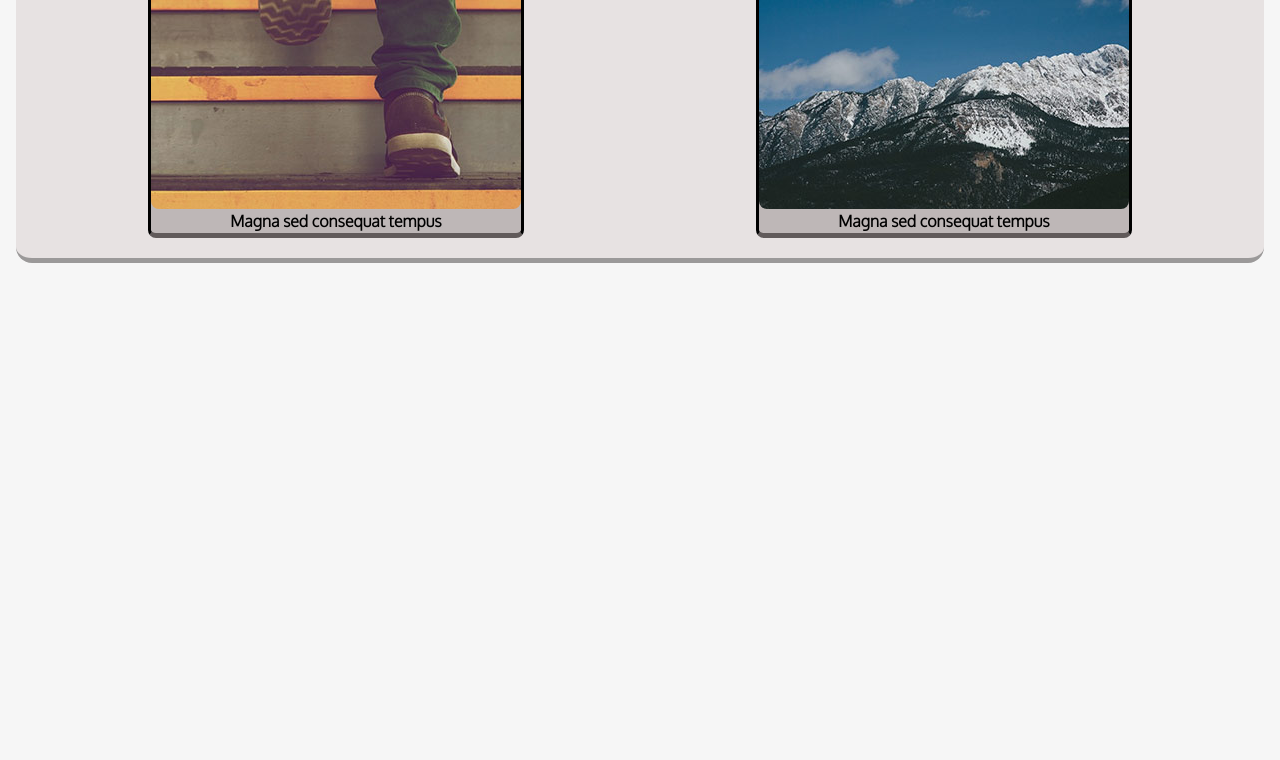
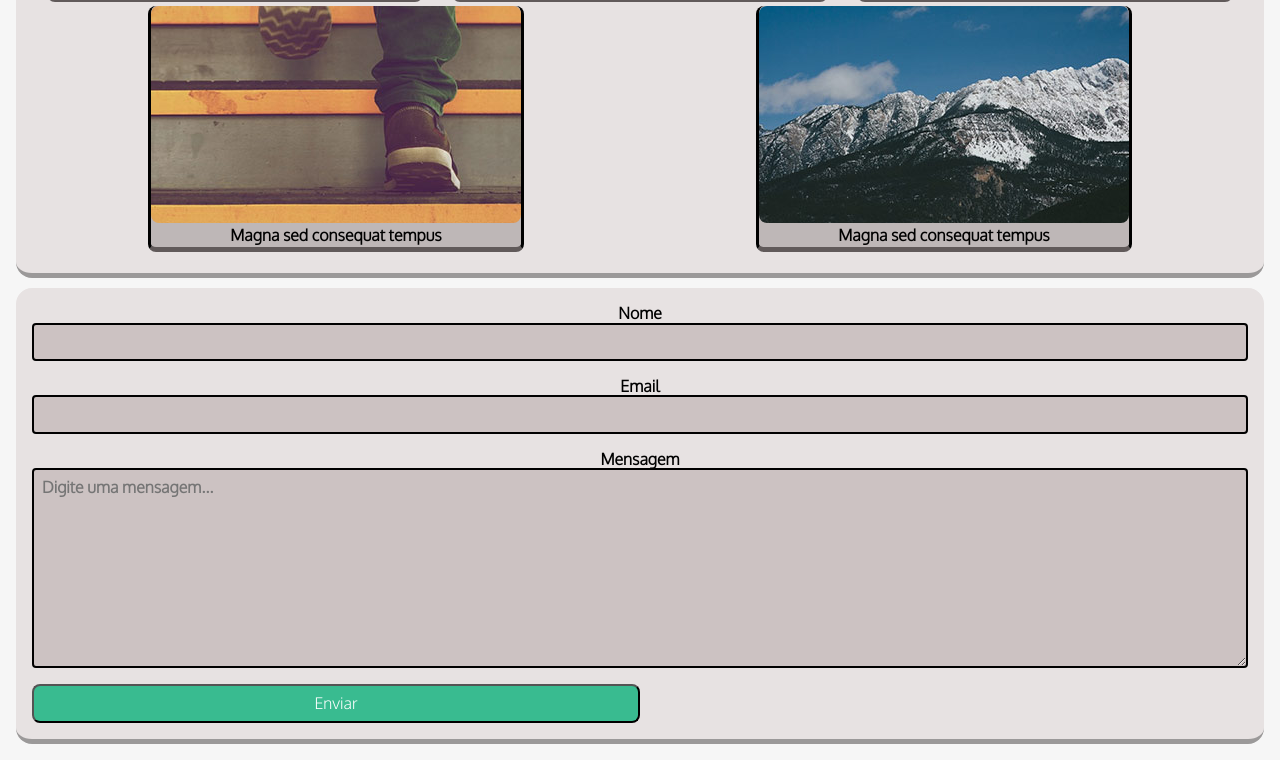
Before and after one commit to gui-s-antunes/strata-grid, a plain HTML site: page index.html in a window 1280 px wide. Shown: the part 898-1658 px from the top of the page. Before the commit the page ends 1187 px from the top, so only its background shows below. Drawn offline with Linux system fonts and the light colour scheme.

Commit message:
main terminado versao padrao

```diff
--- a/css/estilo.css
+++ b/css/estilo.css
@@ -2,6 +2,7 @@ body{
     font-family: 'Oxygen', sans-serif;
     margin: 0;
     background-color: #f6f6f6;
+    font-weight: 700;
 }
 
 h1, h2, h3, h4, h5, h6{
@@ -72,7 +73,7 @@ h1, h2, h3, h4, h5, h6{
 .menu-fixado{
     position: sticky;
     top: 0;
-    margin-bottom: 5vh;
+    /* margin-bottom: 5vh; */
     color: black;
     /* background-color: #757070; */
     background-image: linear-gradient(to bottom, grey 1%, #f6f6f6 40%);
@@ -112,15 +113,29 @@ h1, h2, h3, h4, h5, h6{
     grid-row: 2 / 3;
 }
 
+.main div:nth-child(3){
+    grid-column: 1 / -1;
+    grid-row: 3 / -1;
+}
+
 
 .section{
     background-color: #e7e2e2;
     padding: 1em 1em 1em;
     border-radius: 1em;
 
-    border-bottom: 5px solid #9b9999;;
+    border-bottom: 5px solid #9b9999;
 
     /* overflow: hidden; */
+}
+
+.section-h1{
+    text-align: center;
+    width: 100%;
+    margin-bottom: .5em;
+    border-radius: .7em;
+    border-bottom: 2px solid grey;
+    background-color: #d6d6d6;
 }
 
 .section p{
@@ -161,7 +176,62 @@ h1, h2, h3, h4, h5, h6{
     text-align: center;
 }
 
+.form-info{
+    /* border-bottom: 2px solid black; */
+    margin-bottom: 1em;
+}
 
+.form-info label{
+    display: block;
+    text-align: center;
+    font-weight: 700;
+}
+
+.form-info input{
+    display: block;
+    width: 100%;
+    box-sizing: border-box;
+    border-radius: 4px;
+    border: 2px solid black;
+    background-color: rgb(204, 194, 194);
+    padding: .5em;
+    font-weight: 700;
+}
+
+.form-info textarea{
+    display: block;
+    width: 100%;
+    box-sizing: border-box;
+    border-radius: 4px;
+    border: 2px solid black;
+    min-height: 200px;
+    background-color: rgb(204, 194, 194);
+    padding: .5em;
+    font-weight: 700;
+    resize: vertical;
+}
+
+.submit-botao{
+    display: inline-block;
+    width: 50%;
+    text-align: center;
+
+    background-color: rgb(57, 187, 144);
+    color: white;
+    padding: .5em;
+
+    border-radius: .5em;
+
+}
+
+.form-info input:focus, .form-info textarea:focus{
+    background-color: rgb(128, 121, 121);
+    color: white;
+}
+
+.form-info textarea:focus::placeholder{
+    color: white;
+}
 
 
 /*
--- a/index.html
+++ b/index.html
@@ -38,6 +38,7 @@
                 </div>
 
                 <div class="section">
+                    <h1 class="section-h1">Fotos de exemplo</h1>
                     <div class="section-thumb-images">
                         <img src="images/thumbs/01.jpg" alt="imagem de rua">
                         <p>Magna sed consequat tempus</p>
@@ -60,6 +61,26 @@
                     </div>
                         <!-- <img src="images/thumbs/06.jpg" alt="imagem de floresta"> -->
                 </div>
+
+                <div class="section">
+                    <div class="section-form">
+                        <form action="#" method="POST">
+                            <div class="form-info">
+                                <label for="nome">Nome</label>
+                                <input type="text" name="nome" id="nome">
+                            </div>
+                            <div class="form-info">
+                                <label for="email">Email</label>
+                                <input type="email" name="email" id="email">
+                            </div>
+                            <div class="form-info">
+                                <label for="message">Mensagem</label>
+                                <textarea name="message" id="message" maxlength="500" placeholder="Digite uma mensagem..."></textarea>
+                            </div>
+                            <input type="submit" value="Enviar" class="submit-botao">
+                        </form>
+                    </div>
+                </div>
             </div>
         </div>
     </body>
```
